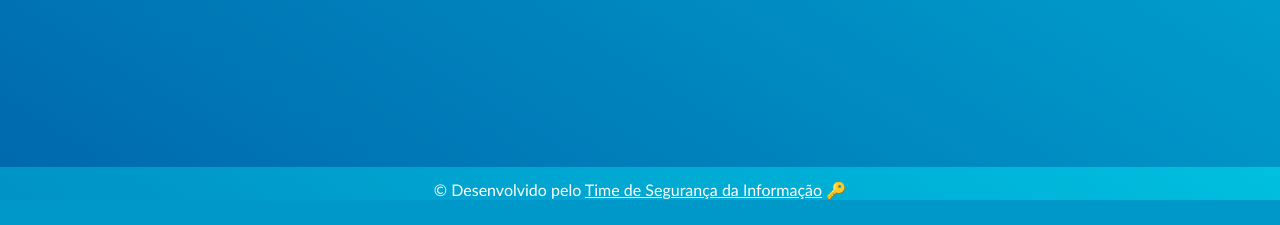
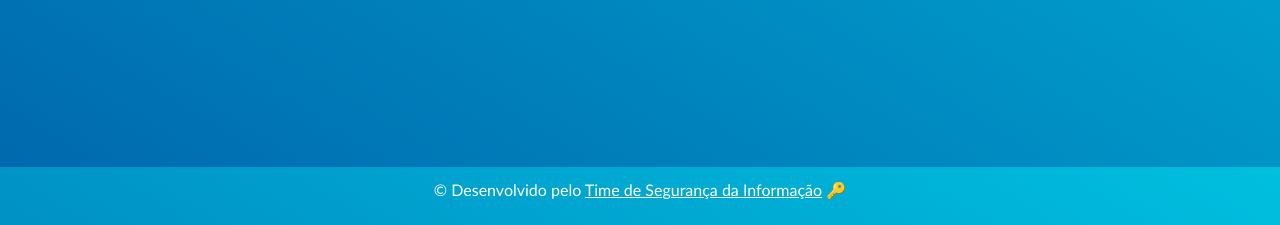
Before and after one commit to thiagoborgesl/validadadorDeSenha, a Flask app: page / in a window 1280 px wide. Shown: the part 633-858 px from the top of the page. Before the commit the page ends 833 px from the top, so only its background shows below. Run offline with Flask 2, Linux system fonts and the light colour scheme; some libraries are stand-ins or nearby versions.

Commit message:
footer padding

```diff
--- a/static/style/style.css
+++ b/static/style/style.css
@@ -129,7 +129,7 @@ footer {
     text-align: center;
     color: white;
     margin-top: auto;
-    margin-bottom: 25px;
+    padding-bottom: 25px;
 }
 
 a{
```
